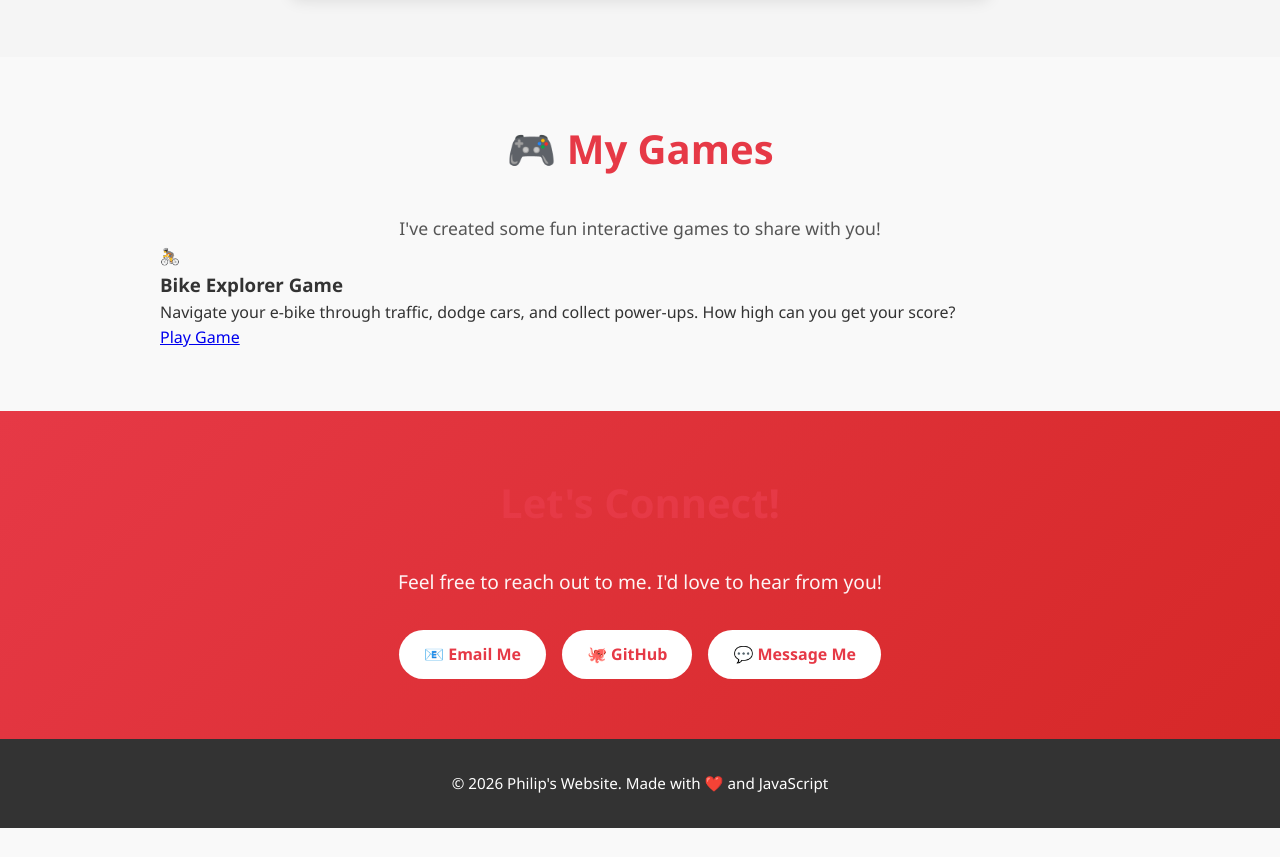
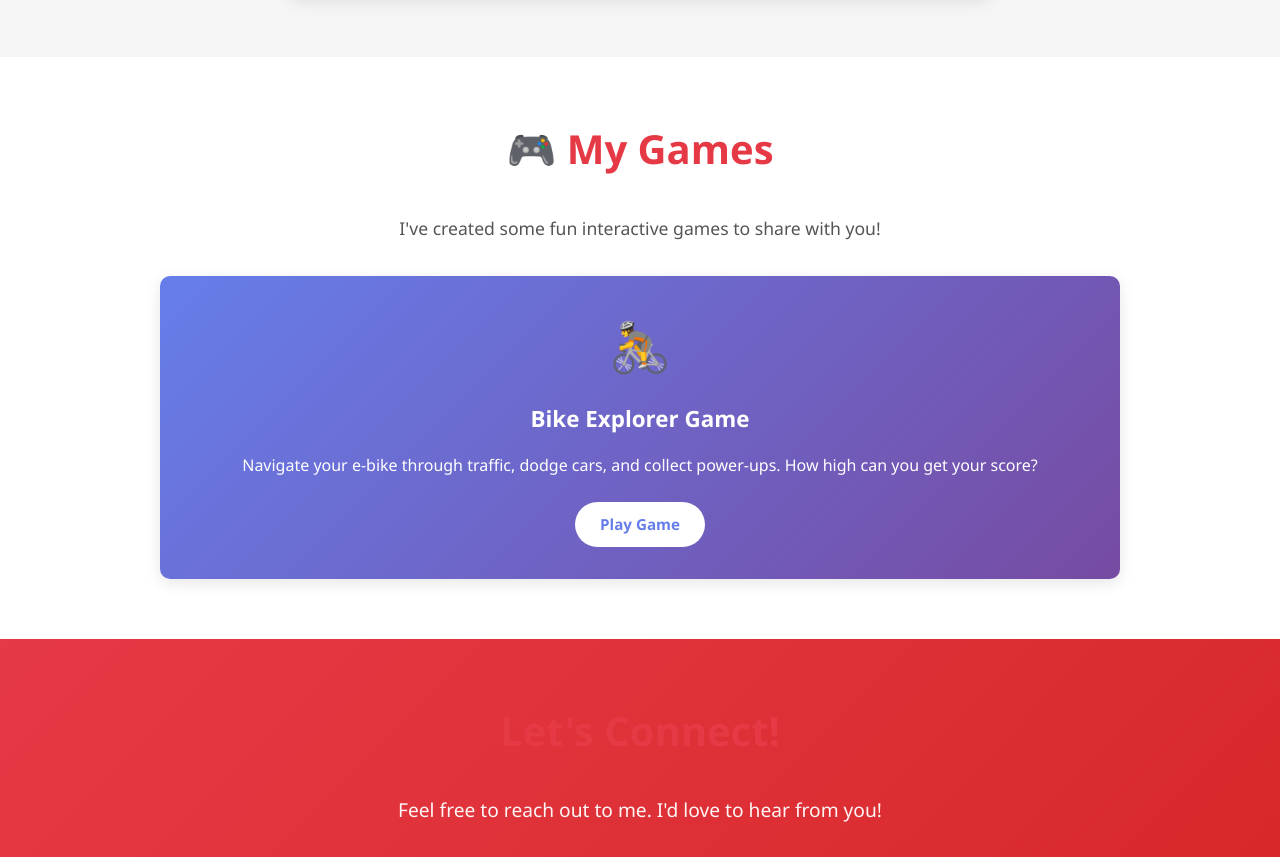
Before and after one commit to MasterPhill/spicychickenburger, a plain HTML site: page index.html in a window 1280 px wide. Shown: the part 2209-3066 px from the top of the page. Before the commit the page ends 3037 px from the top, so only its background shows below. Drawn offline with Linux system fonts and the light colour scheme.

Commit message:
Update style.css - Add games section styling

```diff
--- a/style.css
+++ b/style.css
@@ -246,6 +246,67 @@ body {
     line-height: 1.8;
 }
 
+/* ===== GAMES SECTION ===== */
+.games {
+    background-color: white;
+}
+
+.games-grid {
+    display: grid;
+    grid-template-columns: repeat(auto-fit, minmax(280px, 1fr));
+    gap: 2rem;
+    margin-top: 2rem;
+}
+
+.game-card {
+    background: linear-gradient(135deg, #667eea 0%, #764ba2 100%);
+    color: white;
+    padding: 2rem;
+    border-radius: 10px;
+    box-shadow: 0 4px 15px rgba(0, 0, 0, 0.1);
+    transition: transform 0.3s ease;
+    text-align: center;
+}
+
+.game-card:hover {
+    transform: translateY(-10px);
+    box-shadow: 0 8px 25px rgba(102, 126, 234, 0.3);
+}
+
+.game-emoji {
+    font-size: 3rem;
+    margin-bottom: 1rem;
+    display: block;
+}
+
+.game-card h3 {
+    margin-bottom: 1rem;
+    font-size: 1.4rem;
+}
+
+.game-card p {
+    font-size: 1rem;
+    line-height: 1.6;
+    margin-bottom: 1.5rem;
+}
+
+.game-link-btn {
+    display: inline-block;
+    background-color: white;
+    color: #667eea;
+    padding: 10px 25px;
+    border-radius: 50px;
+    text-decoration: none;
+    font-weight: bold;
+    transition: transform 0.3s ease, box-shadow 0.3s ease;
+    font-size: 0.95rem;
+}
+
+.game-link-btn:hover {
+    transform: scale(1.05);
+    box-shadow: 0 6px 15px rgba(0, 0, 0, 0.2);
+}
+
 /* ===== CONTACT SECTION ===== */
 .contact {
     background: linear-gradient(135deg, #e63946 0%, #d62828 100%);
@@ -329,7 +390,8 @@ body {
     }
 
     .interests-grid,
-    .projects-grid {
+    .projects-grid,
+    .games-grid {
         grid-template-columns: 1fr;
     }
 
@@ -370,4 +432,8 @@ body {
     .section {
         padding: 40px 15px;
     }
+
+    .game-emoji {
+        font-size: 2.5rem;
+    }
 }
```
